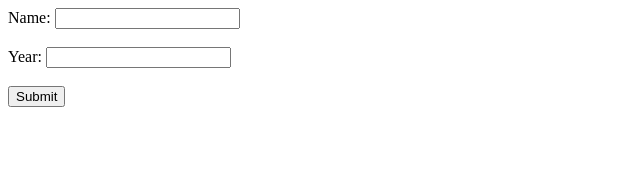
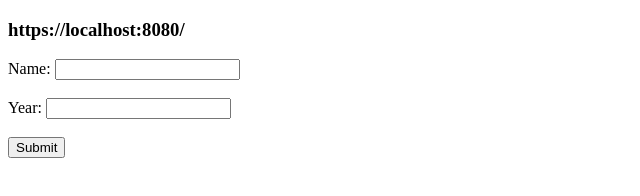
Before and after one commit to acciojob/sharable-urls-Rohini4520, a website: page main.html in a window 1280 px wide. Shown: the whole page, without its empty margins (0-640 px from the left). Drawn offline with Linux system fonts and the light colour scheme.

Commit message:
created a submission

```diff
--- a/main.html
+++ b/main.html
@@ -1,6 +1,8 @@
 <!DOCTYPE html>
 <html>
   <body>
+
+    <h3 id="url">https://localhost:8080/</h3>
 	  <form id="myForm">
         <label for="name">Name:</label>
         <input type="text" id="name" name="name"><br><br>
```
